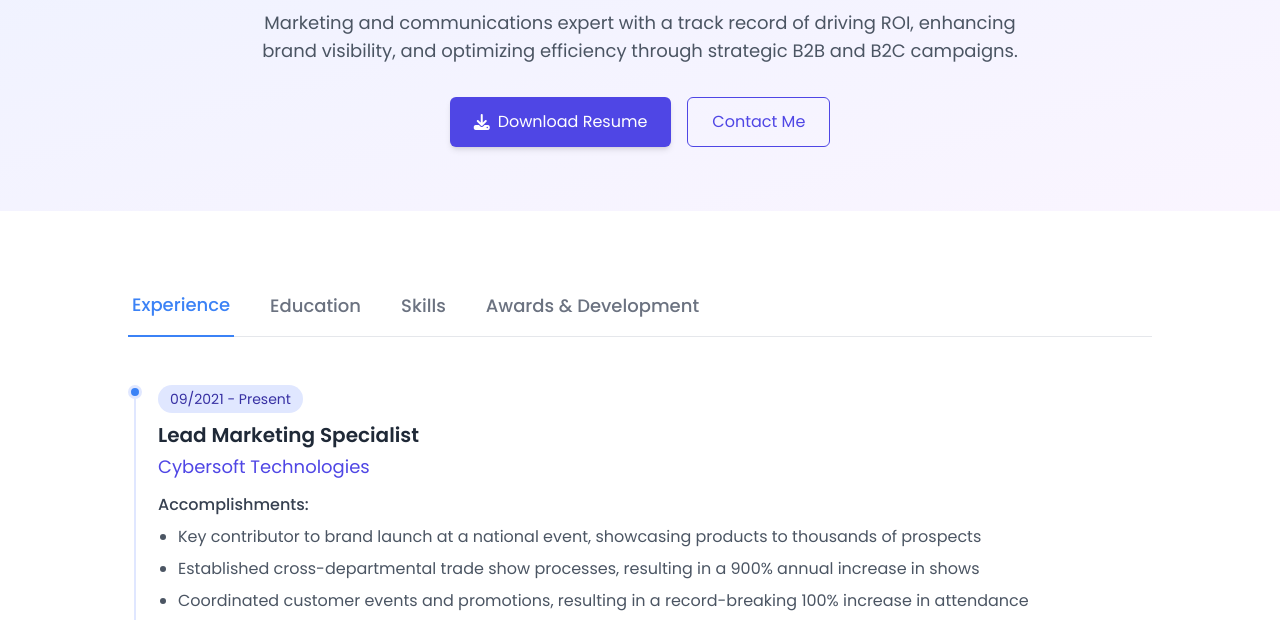
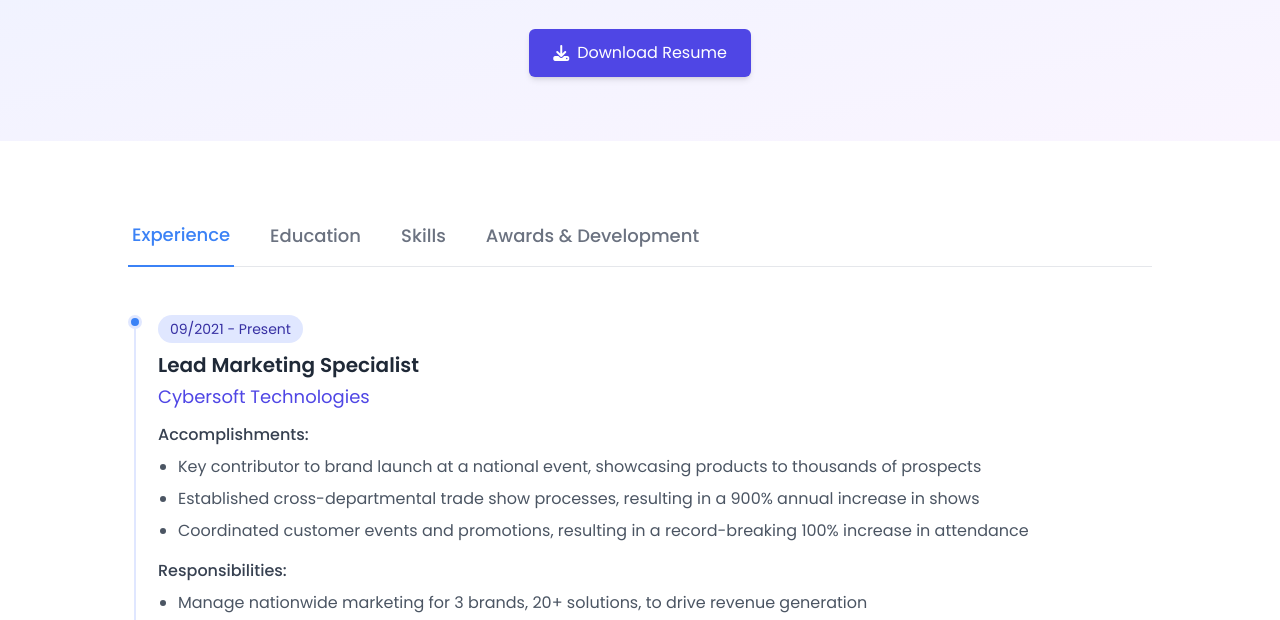
Before and after one commit to TeslaCadena/resumesuperpage.index, a plain HTML site: page index.html in a window 1280 px wide. Shown: the part 135-755 px from the top of the page. Drawn offline with nearby package versions, Linux system fonts and the light colour scheme.

Commit message:
updated header

```diff
--- a/index.html
+++ b/index.html
@@ -44,14 +44,11 @@
                 <h1 class="text-2xl md:text-3xl font-extrabold display-font mb-3 text-gray-800">
                     Professional <span class="text-indigo-500">Resume</span>
                 </h1>
-                <p class="text-lg text-gray-600 max-w-3xl mx-auto">
-                    Marketing and communications expert with a track record of driving  ROI, enhancing brand visibility, and optimizing efficiency through strategic B2B and B2C campaigns.
                 </p>
                 <div class="mt-8 flex justify-center space-x-4">
                     <a href="#" class="px-6 py-3 bg-indigo-600 text-white rounded-md hover:bg-indigo-700 transition shadow-md flex items-center">
                         <i class="fas fa-download mr-2"></i> Download Resume
                     </a>
-                    <a href="index.html#contact" class="px-6 py-3 border border-indigo-600 text-indigo-600 rounded-md hover:bg-indigo-50 transition">Contact Me</a>
                 </div>
             </div>
         </div>
```
